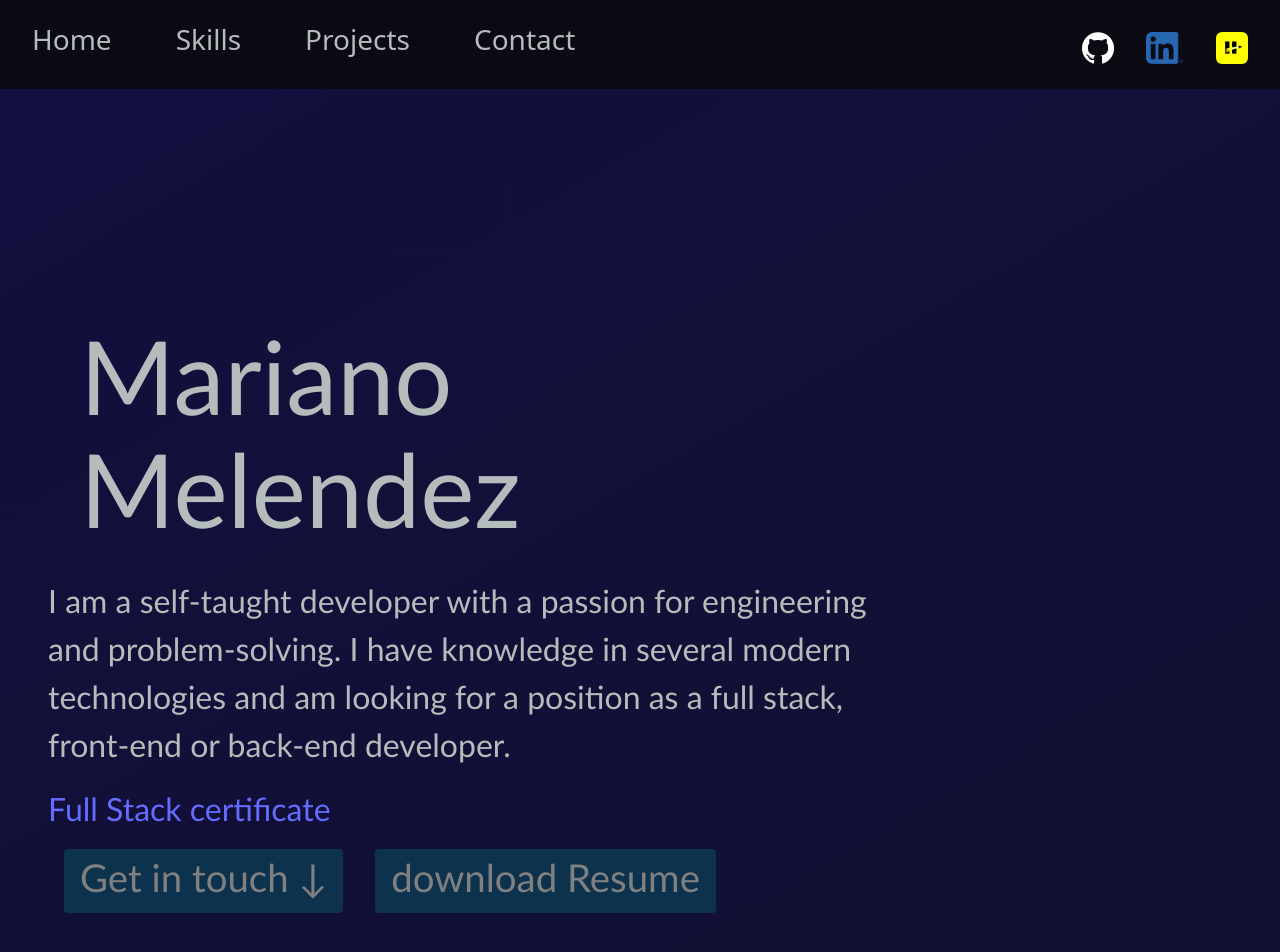
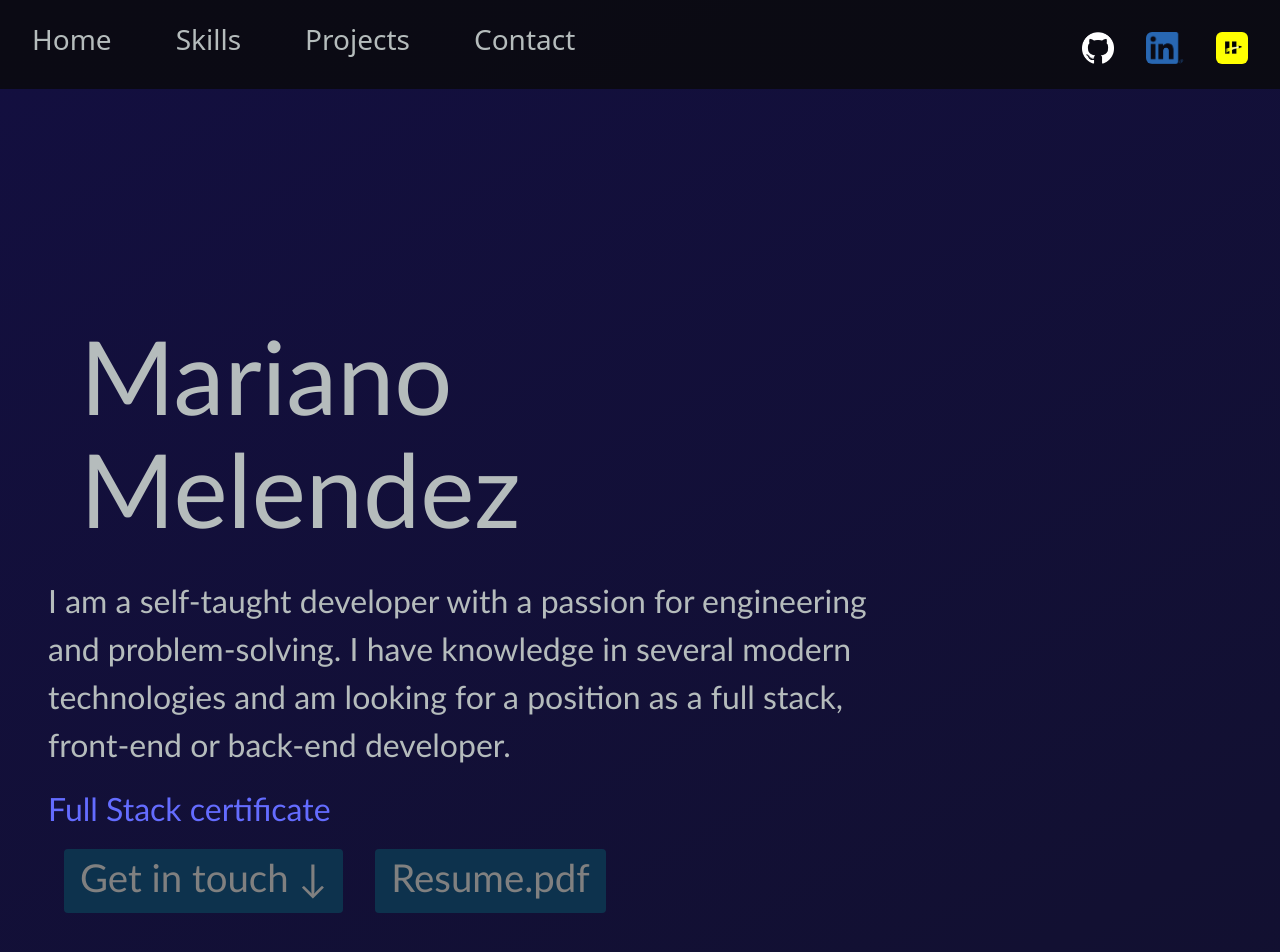
Before and after one commit to mariano3232/Portfolio, a React (Vite) app: page / in a window 1280 px wide. Shown: the top 952 px of the page. Built offline with nearby package versions, Linux system fonts and the light colour scheme.

Commit message:
LinkFixed&UpdatedResume

```diff
--- a/src/App.jsx
+++ b/src/App.jsx
@@ -76,15 +76,14 @@ function App() {
         <div id="#Intro" className={styles.first}>
         {/* <img src={placeholder}alt="??????" className={styles.img}/> */}
             <div className={styles.text}>
-                {/* <h2 className={styles.name}>Mariano Melendez</h2> */}
                 <h1 className={styles.bla}>Mariano Melendez</h1>
                 <p>I am a self-taught developer with a passion for engineering and problem-solving. I have knowledge in several modern technologies and am looking for a position as a full stack, front-end or back-end developer.</p>
-                <a target='_blank' href="https://certificates.soyhenry.com/cert?id=9b5f78a5-4b44-49d5-     8a8d-fc1db4a46a4d">Full Stack certificate</a>
+                <a target='_blank' href="https://certificates.soyhenry.com/cert?id=9b5f78a5-4b44-49d5-8a8d-fc1db4a46a4d">Full Stack certificate</a>
                 <div className={styles.buttons}>
                     <Link activeClass="active" to="#ContactForm" spy={false} smooth={true} offset={-50} duration={500}>
                         <p className={styles.contact}>Get in touch ↓</p>
                     </Link>
-                    <a href={cv} download className={styles.contact}>download Resume</a>
+                    <a href={cv} download className={styles.contact}>Resume.pdf</a>
                 </div>
             </div>
         </div>
@@ -105,7 +104,7 @@ function App() {
             </div>
         </div>
         <div id="#ContactForm">
-             <ContactUs/>
+            <ContactUs/>
         </div>
         <div ref={Container3} className={isFooterVisible?styles.footerVisible:styles.footerHidden}>
            <Footer/>
```
Also changed, not shown: 1 other file (tests, documents, lock files or other folders).
